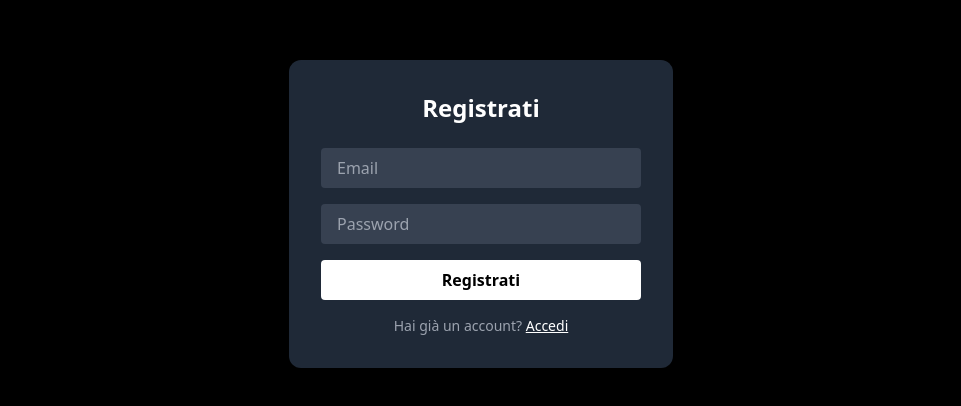
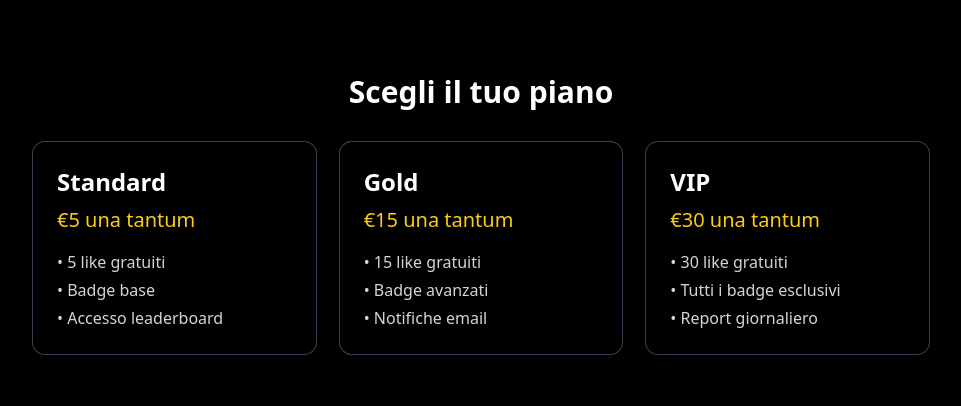
Before and after one commit to mirkogalizia/social-club-complete, a Next.js app: page /signup in a window 1280 px wide. Shown: the part 186-592 px from the top of the page, without its empty margins (159-1120 px from the left). Built offline with nearby package versions, Linux system fonts and the light colour scheme; no server answers.

Commit message:
Feat: signup a due step con selezione piano e raccolta dati utente

```diff
--- a/package.json
+++ b/package.json
@@ -9,6 +9,7 @@
   },
   "dependencies": {
     "firebase": "^10.7.0",
+    "framer-motion": "^12.9.2",
     "next": "13.5.6",
     "react": "18.2.0",
     "react-dom": "18.2.0"
--- a/pages/signup.tsx
+++ b/pages/signup.tsx
@@ -1,44 +1,166 @@
-import { useEffect, useState } from 'react';
-import { createUserWithEmailAndPassword, onAuthStateChanged } from 'firebase/auth';
-import auth from '../firebase/auth';
-import { useRouter } from 'next/router';
-import Link from 'next/link';
+// pages/signup.tsx
+import Head from 'next/head'
+import { useState } from 'react'
+import { useRouter } from 'next/router'
+import { motion } from 'framer-motion'
+import { createUserWithEmailAndPassword, updateProfile } from 'firebase/auth'
+import auth from '../firebase/auth'
+
+const plans = [
+  {
+    id: 'standard',
+    name: 'Standard',
+    price: '€5 una tantum',
+    perks: ['5 like gratuiti', 'Badge base', 'Accesso leaderboard'],
+  },
+  {
+    id: 'gold',
+    name: 'Gold',
+    price: '€15 una tantum',
+    perks: ['15 like gratuiti', 'Badge avanzati', 'Notifiche email'],
+  },
+  {
+    id: 'vip',
+    name: 'VIP',
+    price: '€30 una tantum',
+    perks: ['30 like gratuiti', 'Tutti i badge esclusivi', 'Report giornaliero'],
+  },
+]
 
 export default function Signup() {
-  const [email, setEmail] = useState('');
-  const [password, setPassword] = useState('');
-  const [error, setError] = useState('');
-  const router = useRouter();
+  const router = useRouter()
+  const [step, setStep] = useState<'plan' | 'form'>('plan')
+  const [selectedPlan, setSelectedPlan] = useState<string | null>(null)
+  const [firstName, setFirstName] = useState('')
+  const [lastName, setLastName] = useState('')
+  const [phone, setPhone] = useState('')
+  const [email, setEmail] = useState('')
+  const [password, setPassword] = useState('')
+  const [confirm, setConfirm] = useState('')
+  const [error, setError] = useState('')
 
-  useEffect(() => {
-    const unsubscribe = onAuthStateChanged(auth, user => {
-      if (user) router.replace('/dashboard');
-    });
-    return () => unsubscribe();
-  }, [router]);
+  const handlePlanClick = (id: string) => {
+    setSelectedPlan(id)
+    setStep('form')
+    setError('')
+  }
 
-  const handleSignup = async (e: React.FormEvent) => {
-    e.preventDefault();
-    setError('');
+  const handleSignup = async () => {
+    if (password !== confirm) {
+      setError('Le password non corrispondono.')
+      return
+    }
+    if (!firstName || !lastName || !phone) {
+      setError('Compila tutti i campi.')
+      return
+    }
     try {
-      await createUserWithEmailAndPassword(auth, email, password);
-      router.replace('/dashboard');
-    } catch (err: any) {
-      console.error('Firebase signup error:', err.code, err.message);
-      setError(err.message);
+      const cred = await createUserWithEmailAndPassword(auth, email, password)
+      await updateProfile(cred.user, {
+        displayName: `${firstName} ${lastName}`,
+      })
+      // TODO: salva phone e selectedPlan in Firestore qui, se ti serve
+      router.push('/dashboard')
+    } catch (e:any) {
+      setError(e.message)
     }
-  };
+  }
 
   return (
-    <div className="min-h-screen bg-black text-white flex items-center justify-center">
-      <form onSubmit={handleSignup} className="bg-gray-800 p-8 rounded-xl shadow-md w-full max-w-sm">
-        <h2 className="text-2xl font-bold mb-6 text-center">Registrati</h2>
-        <input name="email" autoComplete="email" type="email" value={email} onChange={e => setEmail(e.target.value)} placeholder="Email" className="w-full mb-4 px-4 py-2 rounded bg-gray-700 text-white"/>
-        <input name="password" autoComplete="new-password" type="password" value={password} onChange={e => setPassword(e.target.value)} placeholder="Password" className="w-full mb-4 px-4 py-2 rounded bg-gray-700 text-white"/>
-        {error && <p className="text-red-400 mb-4">{error}</p>}
-        <button type="submit" className="w-full bg-white text-black py-2 rounded font-semibold hover:bg-gray-200">Registrati</button>
-        <p className="text-center mt-4 text-sm text-gray-400">Hai già un account? <Link href="/login" className="underline text-white">Accedi</Link></p>
-      </form>
-    </div>
-);
+    <>
+      <Head>
+        <title>Registrati – Social Club</title>
+      </Head>
+      <div className="min-h-screen bg-black text-white flex items-center justify-center p-4">
+        {step === 'plan' && (
+          <div className="w-full max-w-4xl">
+            <h1 className="text-3xl font-bold mb-8 text-center">Scegli il tuo piano</h1>
+            <div className="grid gap-6 md:grid-cols-3">
+              {plans.map(plan => (
+                <motion.div
+                  key={plan.id}
+                  className={`p-6 rounded-xl shadow-lg cursor-pointer ${
+                    selectedPlan === plan.id ? 'ring-4 ring-yellow-400' : 'ring-1 ring-gray-700'
+                  }`}
+                  whileHover={{ scale: 1.03 }}
+                  onClick={() => handlePlanClick(plan.id)}
+                >
+                  <h2 className="text-2xl font-semibold mb-2">{plan.name}</h2>
+                  <p className="text-xl text-yellow-400 mb-4">{plan.price}</p>
+                  <ul className="space-y-1 text-gray-300">
+                    {plan.perks.map((p,i) => <li key={i}>• {p}</li>)}
+                  </ul>
+                </motion.div>
+              ))}
+            </div>
+          </div>
+        )}
+
+        {step === 'form' && selectedPlan && (
+          <div className="w-full max-w-md">
+            <h1 className="text-3xl font-bold mb-6 text-center">
+              Piano scelto: {plans.find(p => p.id === selectedPlan)?.name}
+            </h1>
+            {error && <p className="text-red-500 mb-4">{error}</p>}
+            <div className="space-y-4">
+              <input
+                type="text"
+                placeholder="Nome"
+                value={firstName}
+                onChange={e => setFirstName(e.target.value)}
+                className="w-full p-3 bg-gray-800 rounded focus:outline-none"
+              />
+              <input
+                type="text"
+                placeholder="Cognome"
+                value={lastName}
+                onChange={e => setLastName(e.target.value)}
+                className="w-full p-3 bg-gray-800 rounded focus:outline-none"
+              />
+              <input
+                type="tel"
+                placeholder="Telefono"
+                value={phone}
+                onChange={e => setPhone(e.target.value)}
+                className="w-full p-3 bg-gray-800 rounded focus:outline-none"
+              />
+              <input
+                type="email"
+                placeholder="Email"
+                value={email}
+                onChange={e => setEmail(e.target.value)}
+                className="w-full p-3 bg-gray-800 rounded focus:outline-none"
+              />
+              <input
+                type="password"
+                placeholder="Password"
+                value={password}
+                onChange={e => setPassword(e.target.value)}
+                className="w-full p-3 bg-gray-800 rounded focus:outline-none"
+              />
+              <input
+                type="password"
+                placeholder="Conferma Password"
+                value={confirm}
+                onChange={e => setConfirm(e.target.value)}
+                className="w-full p-3 bg-gray-800 rounded focus:outline-none"
+              />
+            </div>
+            <button
+              onClick={handleSignup}
+              className="mt-6 w-full bg-yellow-500 text-black py-3 rounded font-semibold hover:bg-yellow-600"
+            >
+              Registrati
+            </button>
+            <button
+              onClick={() => { setStep('plan'); setError('') }}
+              className="mt-4 w-full text-gray-400 underline"
+            >
+              ← Cambia piano
+            </button>
+          </div>
+        )}
+      </div>
+    </>
+  )
 }
```
Also changed, not shown: 1 other file (tests, documents, lock files or other folders).
